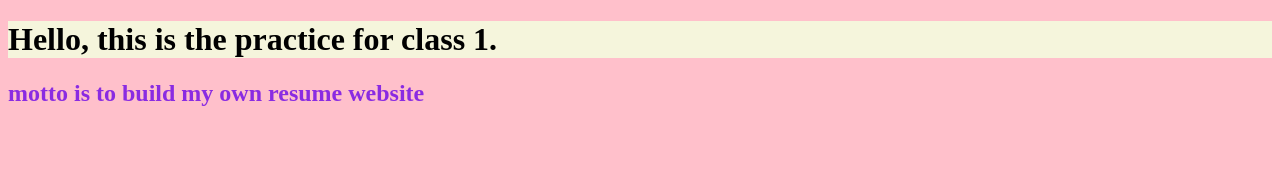
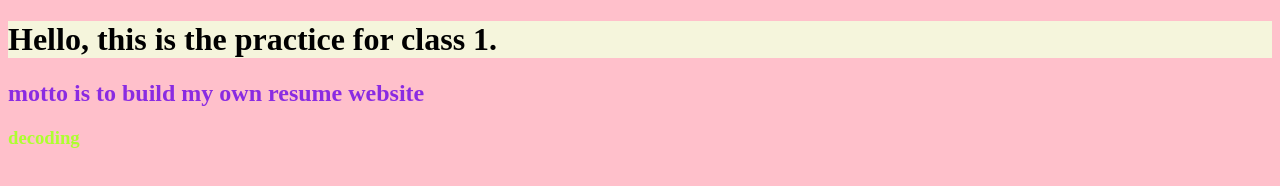
Before and after one commit to yogesh15193/practice-class-1, a plain HTML site: page index.html in a window 1280 px wide. Drawn offline with Linux system fonts and the light colour scheme.

Commit message:
second commit

```diff
--- a/index.html
+++ b/index.html
@@ -18,5 +18,6 @@
 
          Hello, this is the practice for class 1.</h1>
     <h2> motto is to build my own resume website</h2>
+    <h3> decoding</h3>
 </body>
 </html>
```
